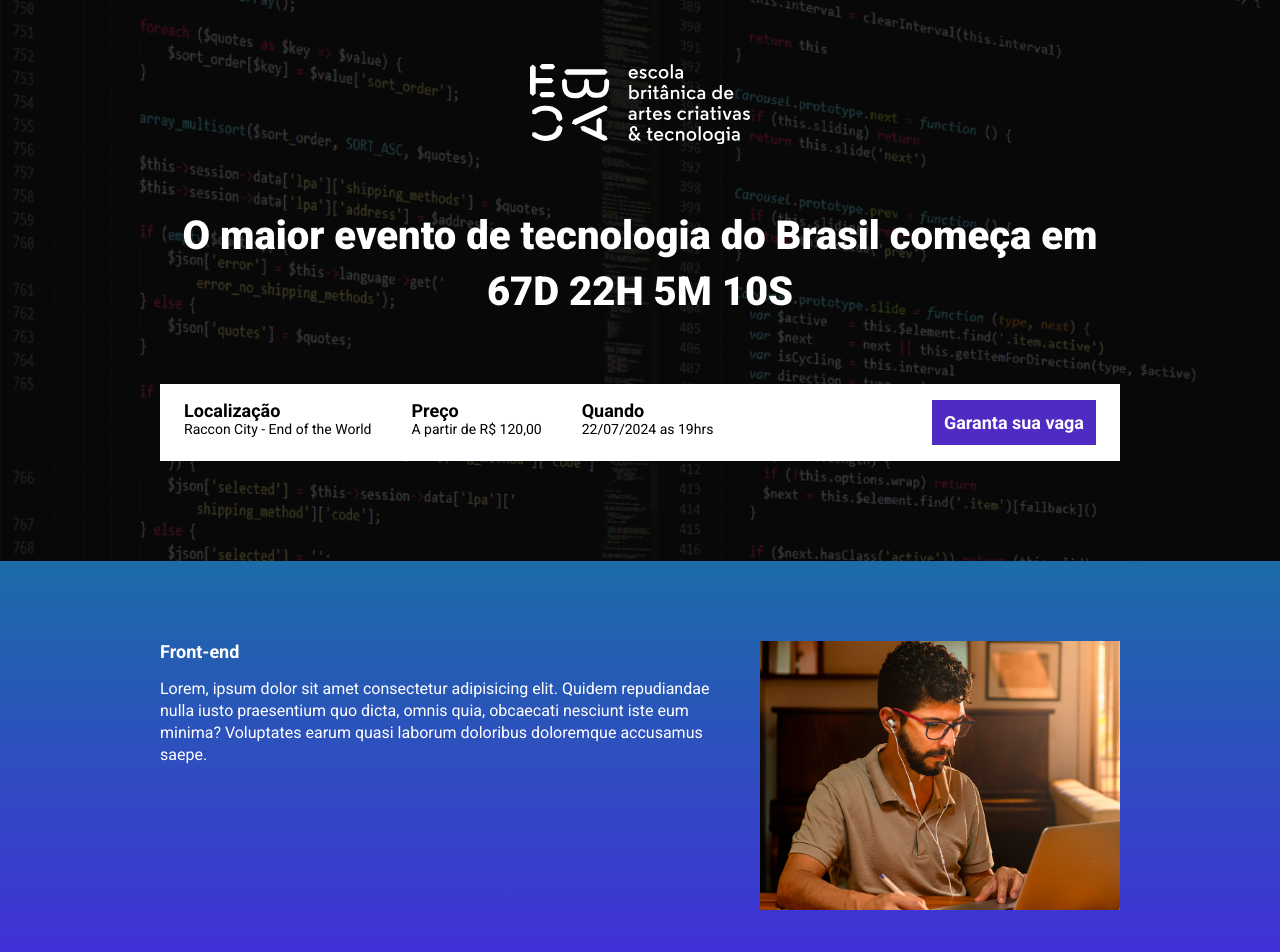
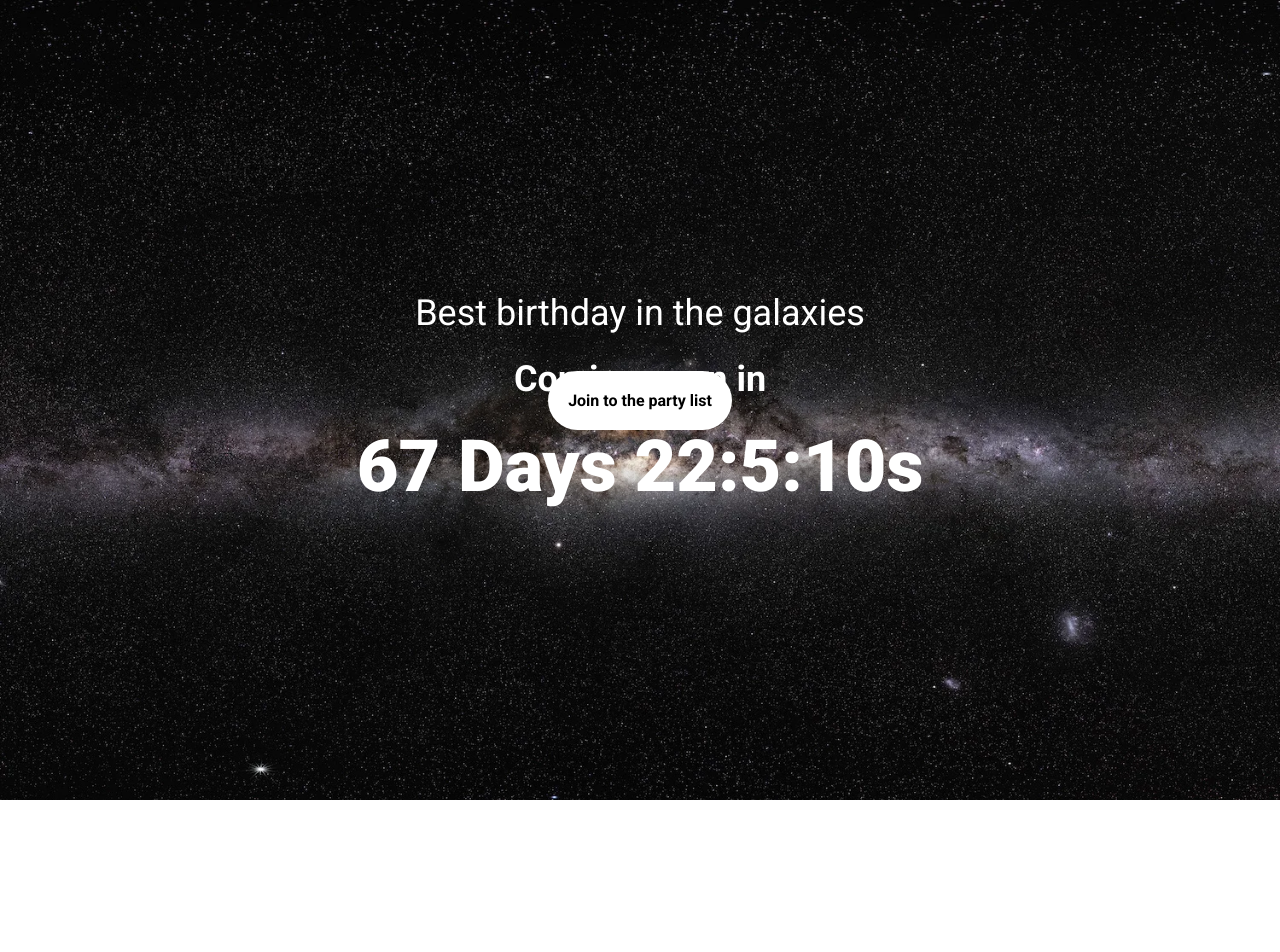
Before and after one commit to alexandrecabraldev/eventTimer, a website built with Parcel: page src/index.html in a window 1280 px wide. Shown: the top 952 px of the page. After the commit the page ends 800 px from the top, so only its background shows below. Built offline with nearby package versions, Linux system fonts and the light colour scheme.

Commit message:
new layout

```diff
--- a/src/index.html
+++ b/src/index.html
@@ -14,69 +14,15 @@
     <link rel="stylesheet" href="https://unpkg.com/aos@next/dist/aos.css" />
 </head>
 <body>
-    <header class="hero">
-        <div class="container">
-            <img class="hero__logo" src="./images/ebac_logo.svg" alt="EBAC">
-            <p class="hero__text">
-                O maior evento de tecnologia do Brasil começa em <span id="count"></span>
-            </p>
-            <div class="infos-bar">
-                <ul class="infos-bar__infos">
-                    <li class="infos-bar__infos__item">
-                        <b>Localização</b>
-                        Raccon City - End of the World
-                    </li>
-                    <li class="infos-bar__infos__item">
-                        <b>Preço</b>
-                        A partir de R$ 120,00
-                    </li>
-                    <li class="infos-bar__infos__item">
-                        <b>Quando</b>
-                        22/07/2024 as 19hrs
-                    </li>
-                </ul>
-                <a href="#" class="button button--primary">
-                    Garanta sua vaga
-                </a>
-            </div>
+    <main class="container">
+        <div class="list"><strong>Join to the party list</strong></div>
+        <div class="containerTitle">
+            <h1>Best birthday in the galaxies</h1>
+            <h2>Coming soon in</h2>
+            <div class="count"><span id="count">countdown</span></div>
         </div>
-    </header>
-    <section class="event event--frontend" >
-        <div class="container" data-aos="fade-right">
-            <div class="event__details">
-                <h2 class="event__details__title">Front-end</h2>
-                <p class="event__details__description">Lorem, ipsum dolor sit amet consectetur adipisicing elit. Quidem repudiandae nulla iusto praesentium quo dicta, omnis quia, obcaecati nesciunt iste eum minima? Voluptates earum quasi laborum doloribus doloremque accusamus saepe.</p>
-            </div>
-            <img class="event__image" src="./images/frontend.png" alt="Front-end">
-        </div>
-    </section>
-    <section class="event event--ui-ux event--image-left" >
-        <div class="container" data-aos="fade-left">
-            <div class="event__details">
-                <h2 class="event__details__title">UI/UX</h2>
-                <p class="event__details__description">Lorem, ipsum dolor sit amet consectetur adipisicing elit. Quidem repudiandae nulla iusto praesentium quo dicta, omnis quia, obcaecati nesciunt iste eum minima? Voluptates earum quasi laborum doloribus doloremque accusamus saepe.</p>
-            </div>
-            <img class="event__image" src="./images/ui-ux.png" alt="UX/UI">
-        </div>
-    </section>
-    <section class="event event--data-science">
-        <div class="container" data-aos="fade-right">
-            <div class="event__details">
-                <h2 class="event__details__title">Data-Science</h2>
-                <p class="event__details__description">Lorem, ipsum dolor sit amet consectetur adipisicing elit. Quidem repudiandae nulla iusto praesentium quo dicta, omnis quia, obcaecati nesciunt iste eum minima? Voluptates earum quasi laborum doloribus doloremque accusamus saepe.</p>
-            </div>
-            <img class="event__image" src="./images/data.png" alt="Data-Science">
-        </div>
-    </section>
-    <section class="event event--backend event--image-left">
-        <div class="container" data-aos="fade-left">
-            <div class="event__details">
-                <h2 class="event__details__title">Back-end</h2>
-                <p class="event__details__description">Lorem, ipsum dolor sit amet consectetur adipisicing elit. Quidem repudiandae nulla iusto praesentium quo dicta, omnis quia, obcaecati nesciunt iste eum minima? Voluptates earum quasi laborum doloribus doloremque accusamus saepe.</p>
-            </div>
-            <img class="event__image" src="./images/backend.png" alt="Back-end">
-        </div>
-    </section>
+
+    </main>
     <script src="https://unpkg.com/aos@next/dist/aos.js"></script>
     <script src="scripts/main.js"></script>
 </body>
--- a/src/scripts/main.js
+++ b/src/scripts/main.js
@@ -16,13 +16,8 @@ const eventDate = new Date("Jul 22, 2024, 19:00:00");
     const hours = Math.floor((timeToEvent % daysMiliseconds) / hoursMiliseconds)
     const minuts = Math.floor((timeToEvent % hoursMiliseconds) / minutsMiliseconds)
     const seconds = Math.floor((timeToEvent % minutsMiliseconds) / 1000)
-    // console.log(timeToEvent)
-    // console.log(days)
-    // console.log(hours)
-    // console.log(minuts)
-    // console.log(seconds)
 
-    document.getElementById('count').innerHTML = `${days}D ${hours}H ${minuts}M ${seconds}S`
+    document.getElementById('count').innerHTML = `${days} Days ${hours}:${minuts}:${seconds}s`
 
     if (timeToEvent < 0){
         clearInterval(countdownInterval)
--- a/src/styles/_event.scss
+++ /dev/null
@@ -1,65 +0,0 @@
-@use 'variables';
-
-.event {
-    padding: 80px 0;
-    // background-color: purple;
-
-    &--frontend {
-        background-image: linear-gradient(variables.$blue1, variables.$blue2);
-    }
-
-    &--ui-ux {
-        background-image: linear-gradient(variables.$blue2, variables.$pink);
-    }
-
-    &--data-science {
-        background-image: linear-gradient(variables.$pink, variables.$yellow);
-    }
-
-    &--backend {
-        background-image: linear-gradient(variables.$yellow, variables.$pink);
-    }
-
-    &--image-left {
-        .container{
-            flex-direction: row-reverse;
-        }
-    }
-
-    .container {
-        display: flex;
-        gap: 40px;
-    }
-
-    &__image {
-        max-width: 360px;
-    }
-
-    &__details {
-        &__title {
-            font-size: 18px;
-            font-weight: bold;
-            margin-bottom: 16px;
-        }
-
-        &__description {
-            font-size: 16px;
-            line-height: 22px;
-        }
-    }
-
-    @media(max-width: 640px) {
-        .container {
-            display: block;
-        }
-
-        &__image {
-            width: 100%;
-        }
-
-        &__details {
-            margin-right: 0;
-            margin-bottom: 16px;
-        }
-    }
-}
--- a/src/styles/_hero.scss
+++ /dev/null
@@ -1,53 +0,0 @@
-@use 'variables';
-
-.hero {
-    padding-top: 64px;
-    padding-bottom: 100px;
-    background-image: url(../images/fundo.png);
-    background-repeat: no-repeat;
-    background-size: cover;
-    position: relative;
-
-    .container {
-        position: relative;
-    }
-
-    &::before {
-        position: absolute;
-        top: 0;
-        left: 0;
-        width: 100%;
-        height: 100%;
-        background-color: variables.$secondaryTextColor;
-        content: '';
-        opacity: .7;
-    }
-
-    &__text {
-        margin-top: 64px;
-        margin-bottom: 64px;
-        font-size: 40px;
-        line-height: 56px;
-        font-weight: 800;
-        text-align: center;
-    }
-
-    &__logo {
-        margin: 0 auto;
-        height: 80px;
-        display: block;
-    }
-
-    @media (max-width: 640px) {
-        padding: 40px 0;
-        &__logo {
-            height: 24px;
-        }
-
-        &__text {
-            font-size: 22px;
-            line-height: 24px;
-            margin: 24px 0;
-        }
-    }
-}
--- a/src/styles/_variables.scss
+++ b/src/styles/_variables.scss
@@ -1,8 +1,2 @@
 $textColor: white;
 $secondaryTextColor: black;
-
-$blue1: #1B6CA7;
-$blue2: #442BDB;
-$pink: #89223B;
-$yellow: #9C791D;
-$purple: #4F2AC3;
--- a/src/styles/components/_buttons.scss
+++ /dev/null
@@ -1,26 +0,0 @@
-@use '../variables';
-
-.button {
-    padding: 12px;
-    font-size: 18px;
-    font-weight: bold;
-    text-decoration: none;
-    text-align: center;
-    white-space: nowrap;
-
-    &--primary {
-        color: white;
-        background-color: variables.$purple;
-    }
-
-    @media (max-width: 640px) {
-        display: block;
-        width: 100%;
-
-    }
-
-    @media (max-width: 1024px) {
-        display: flex;
-        align-items: center;
-    }
-}
--- a/src/styles/components/_infos_bar.scss
+++ /dev/null
@@ -1,42 +0,0 @@
-@use '../variables';
-
-.infos-bar {
-    padding: 16px 24px;
-    background-color: variables.$textColor;
-    display: flex;
-    justify-content: space-between;
-
-    &__infos {
-        display: flex;
-        gap: 40px;
-
-        &__item {
-            font-size: 14px;
-            color: variables.$secondaryTextColor;
-
-            b {
-                font-size: 18px;
-                display: block;
-                color: variables.$secondaryTextColor;
-            }
-        }
-    }
-
-    @media (max-width: 640px) {
-        display: block;
-
-        &__infos {
-            display: block;
-
-            &__item {
-                margin-bottom: 24px;
-            }
-        }
-    }
-
-    @media (max-width: 1024px) {
-        &__infos {
-            gap: 16px;
-        }
-    }
-}
--- a/src/styles/main.scss
+++ b/src/styles/main.scss
@@ -1,30 +1,55 @@
-@use 'hero';
-@use 'components/infos_bar';
-@use 'components/buttons';
-@use 'event';
 @use 'variables';
-
 
 * {
     margin: 0;
     padding: 0;
     box-sizing: border-box;
     font-family: Roboto, sans-serif;
-    color: variables.$textColor;
     list-style: none;
 }
 
 .container {
-    max-width: 960px;
-    width: 100%;
-    margin: 0 auto;
-    position: relative;
 
-    @media (max-width: 640px) {
-        max-width: 80%;
+    height: 100vh;
+    display: flex;
+    justify-content: center;
+    align-items: center;
+
+    background: url(/src/images/galaxy.webp);
+    background-size: cover;
+
+    .list{
+        color: variables.$textColor;
+        position: absolute;
+        right: 100;
+        top: 100;
+        color: variables.$secondaryTextColor;
+        background-color:  variables.$textColor;
+        padding: 20px;
+        border-radius: 990px;
+        font-weight: 400;
+        cursor: pointer;
     }
 
-    @media (max-width: 1024px) {
-        max-width: 90%;
+    h1{
+        color: variables.$textColor;
+        font-size: 1.5em;
+        font-weight: 400;
+    }
+
+    .containerTitle{
+        color: variables.$textColor;
+        display: flex;
+        align-items: center;
+        flex-direction: column;
+        gap: 1em;
+        font-size: 1.5em;
+        font-weight: 400;
+    }
+
+    #count{
+        color: variables.$textColor;
+        font-size: 3em;
+        font-weight: 900;
     }
 }
```
Also changed, not shown: src/images/backend.png (deleted), src/images/data.png (deleted), src/images/ebac_logo.svg (deleted), src/images/frontend.png (deleted), src/images/fundo.png (deleted), src/images/galaxy.webp (added), src/images/ui-ux.png (deleted).
